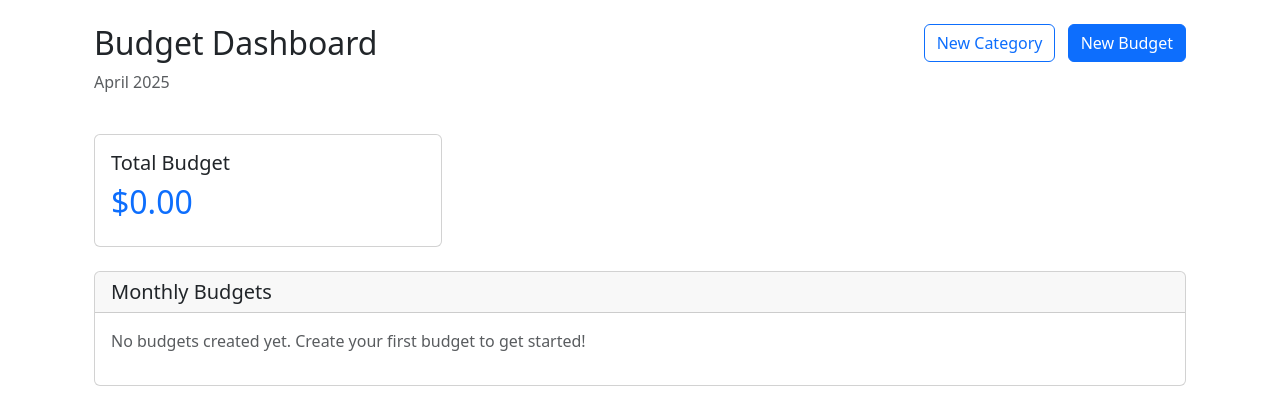
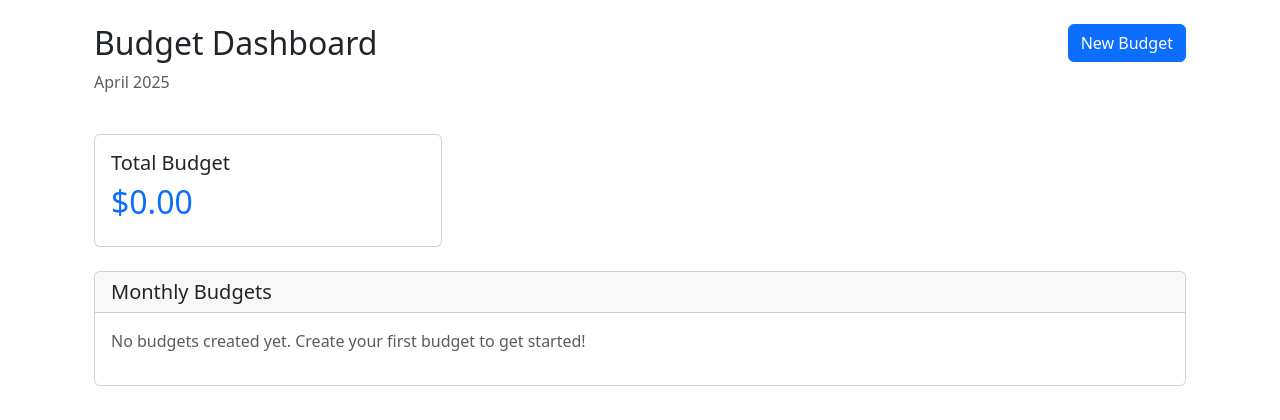
Before and after one commit to krishpra2315/money-parce, a Django app: page /budgets/ in a window 1280 px wide. Shown: the part 56-476 px from the top of the page. Run offline with Django 5.2, Linux system fonts and the light colour scheme; the visitor is signed in with stand-in values (Sample User, id 1); data that the repository does not hold is empty.

Commit message:
fix budget

```diff
--- a/budgets/models.py
+++ b/budgets/models.py
@@ -3,14 +3,14 @@ from django.conf import settings
 from transactions.models import Transaction  # Import Transaction model to use its categories
 
 class BudgetCategory(models.Model):
-    name = models.CharField(max_length=100, choices=Transaction.CATEGORY_CHOICES)  # Use same choices
+    name = models.CharField(max_length=100, choices=Transaction.CATEGORY_CHOICES)
     description = models.TextField(blank=True)
     user = models.ForeignKey(settings.AUTH_USER_MODEL, on_delete=models.CASCADE)
     created_at = models.DateTimeField(auto_now_add=True)
     updated_at = models.DateTimeField(auto_now=True)
 
     def __str__(self):
-        return f"{self.get_name_display()} - {self.user.username}"  # Use get_name_display() to show readable category name
+        return f"{self.get_name_display()} - {self.user.username}"
 
 class MonthlyBudget(models.Model):
     category = models.ForeignKey(BudgetCategory, on_delete=models.CASCADE)
--- a/budgets/urls.py
+++ b/budgets/urls.py
@@ -5,7 +5,6 @@ app_name = 'budgets'
 
 urlpatterns = [
     path('', views.budget_dashboard, name='budget_dashboard'),
-    path('category/create/', views.create_category, name='create_category'),
     path('budget/create/', views.create_budget, name='create_budget'),
     path('budget/<int:budget_id>/edit/', views.edit_budget, name='edit_budget'),
     path('budget/<int:budget_id>/delete/', views.delete_budget, name='delete_budget'),
--- a/templates/budgets/dashboard.html
+++ b/templates/budgets/dashboard.html
@@ -9,9 +9,6 @@
             <p class="text-muted">{{ current_month }}</p>
         </div>
         <div class="col-md-6 text-end">
-            <a href="{% url 'budgets:create_category' %}" class="btn btn-outline-primary me-2">
-                <i class="fas fa-plus"></i> New Category
-            </a>
             <a href="{% url 'budgets:create_budget' %}" class="btn btn-primary">
                 <i class="fas fa-plus"></i> New Budget
             </a>
@@ -55,10 +52,10 @@
                                         <td>{{ budget.month|date:"F Y" }}</td>
                                         <td>
                                             <a href="{% url 'budgets:edit_budget' budget.id %}" class="btn btn-sm btn-outline-primary">
-                                                <i class="fas fa-edit"></i>
+                                                <i class="fas fa-edit"></i> Edit
                                             </a>
                                             <a href="{% url 'budgets:delete_budget' budget.id %}" class="btn btn-sm btn-outline-danger">
-                                                <i class="fas fa-trash"></i>
+                                                <i class="fas fa-trash"></i> Delete
                                             </a>
                                         </td>
                                     </tr>
```
Also changed, not shown: budgets/forms.py (+22 -1 lines).
